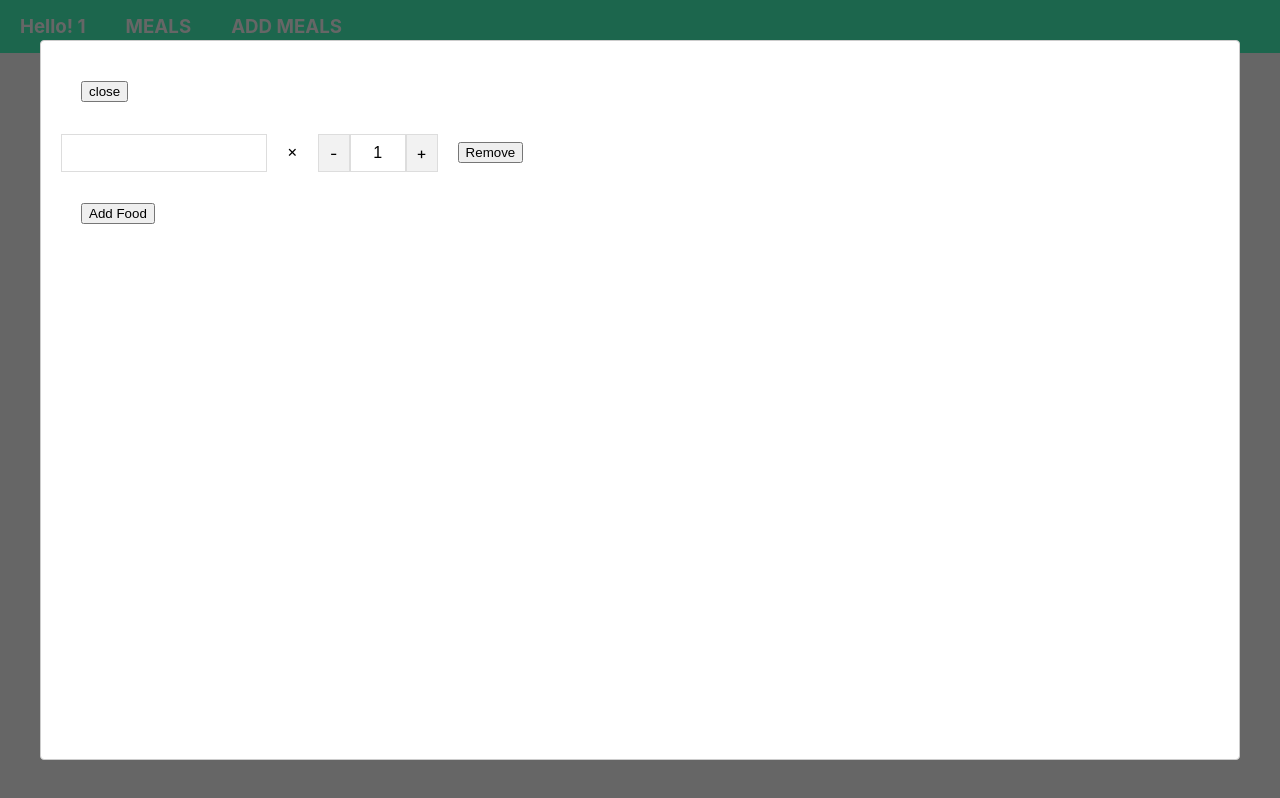
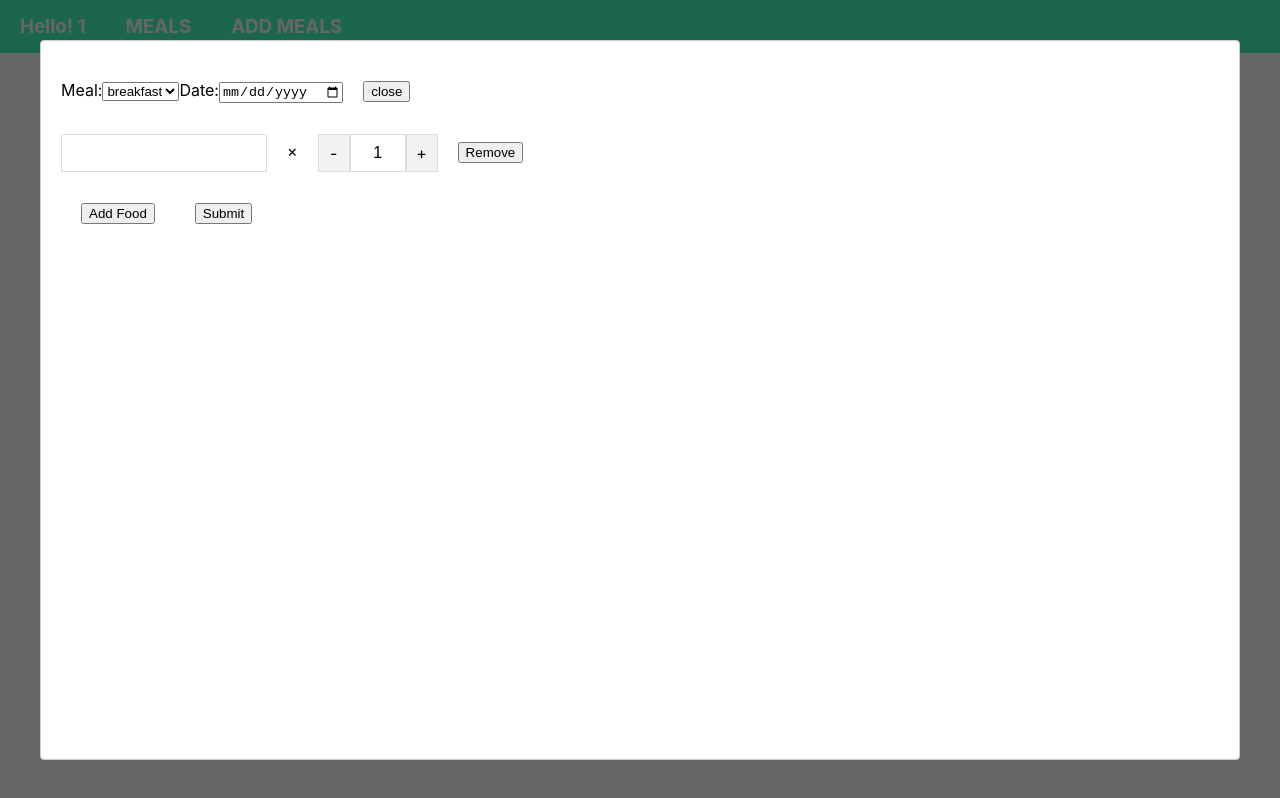
Before and after one commit to Ariaspect/sparcs-newbie-project, a React (Create React App) app in the folder client/: page /user/1 in a window 1280 px wide. Both pictures are taken after a click on the element "ADD MEALS". Built offline with nearby package versions, Linux system fonts and the light colour scheme.

Commit message:
Impl AddMealModal

```diff
--- a/client/src/pages/user-meals-modal.tsx
+++ b/client/src/pages/user-meals-modal.tsx
@@ -7,6 +7,7 @@ import "./css/addmeal.css"
 
 type Props = {
     onClickClose: () => void,
+    username: string,
 }
 
 interface MealItem {
@@ -14,11 +15,22 @@ interface MealItem {
     qty: number,
 }
 
-const AddMealModal = ( { onClickClose }: Props ) => {
+const AddMealModal = ( { onClickClose, username }: Props ) => {
+    const [ mealType, setMealType ] = React.useState<string>("breakfast");
+    const [ mealDate, setMealDate ] = React.useState<string>("");
     const [ foodList, setFoodList ] = React.useState<MealItem[]>([{ name: "", qty: 1 }])
 
     const addFoodItem = () => {
         setFoodList([...foodList, { name: "", qty: 1}]);
+    }
+    const changeFoodItem = (index: number, event: React.ChangeEvent<HTMLInputElement>) => {
+        const temp = [...foodList];
+        if (event.target.name === "name") {
+            temp[index]["name"] = event.target.value;
+        } else if (event.target.name === "qty") {
+            temp[index]["qty"] = parseInt(event.target.value);
+        }
+        setFoodList(temp);
     }
     const removeFoodItem = (index: number) => {
         const temp = [...foodList];
@@ -26,20 +38,50 @@ const AddMealModal = ( { onClickClose }: Props ) => {
         setFoodList(temp);
     }
 
+    const onClickPlusMinus = (option: string, index: number) => {
+        const temp = [...foodList];
+        if (option === "plus") {
+            temp[index].qty += 1;
+        } else if (option === "minus") {
+            if (temp[index].qty > 1) {
+                temp[index].qty -= 1;
+            }
+        }
+        setFoodList(temp);
+    }
+
+    const onSubmitHandler = () => {
+        const data = { mealType, foodList, mealDate };
+        const asyncFun = async () => {
+            await axios.post(APIBase + "/meal" + "/addMeals", { data, username } );
+        }
+        asyncFun().catch( (e) => window.alert(`Error adding to Meal List: ${ e }`));
+        onClickClose();
+    }
+
     return (
         <>
+            Meal:
+            <select onChange={ (event) => setMealType(event.target.value) }>
+                <option value={"breakfast"}>breakfast</option>
+                <option value={"lunch"}>lunch</option>
+                <option value={"dinner"}>dinner</option>
+                <option value={"snack"}>snack</option>
+            </select>
+            Date:
+            <input type={"date"} onChange={ (event) => setMealDate(event.target.value) }/>
             <button onClick={onClickClose}>close</button>
             <br/>
             { foodList.map( (foodItem, index) => (
-                <div className={"input-field"}>
-                    <input className={"food-name"} type={"text"}/>
-                    <span className={"food-x"}>×</span><span className={"minus"}>-</span><input className={"food-qty"} type={"text"} value={foodItem.qty}/><span className={"plus"}>+</span>
+                <div className={"input-field"} key={index}>
+                    <input name={"name"} className={"food-name"} type={"text"} onChange={ (event) => changeFoodItem(index, event) }/>
+                    <span className={"food-x"}>×</span><span className={"minus"} onClick={ () => onClickPlusMinus("minus", index) }>-</span><input name={"qty"} className={"food-qty"} type={"text"} value={foodItem.qty}/><span className={"plus"} onClick={ () => onClickPlusMinus("plus", index) }>+</span>
                     <button className={"remove-button"} onClick={ () => removeFoodItem(index) }>Remove</button>
                 </div>
             ))}
 
             <button onClick={addFoodItem}>Add Food</button>
-
+            <button onClick={onSubmitHandler}>Submit</button>
         </>
     )
 }
--- a/client/src/pages/user.jsx
+++ b/client/src/pages/user.jsx
@@ -36,7 +36,7 @@ const UserPage = () => {
                     onRequestClose={ () => setModalState(false) }
                     style={ { overlay: { backgroundColor: 'rgba(0, 0, 0, 0.60' } } }
                 >
-                    <AddMealModal onClickClose={callbackModal}></AddMealModal>
+                    <AddMealModal onClickClose={callbackModal} username={username}></AddMealModal>
                 </Modal>
             </div>
             <Outlet/>
```
